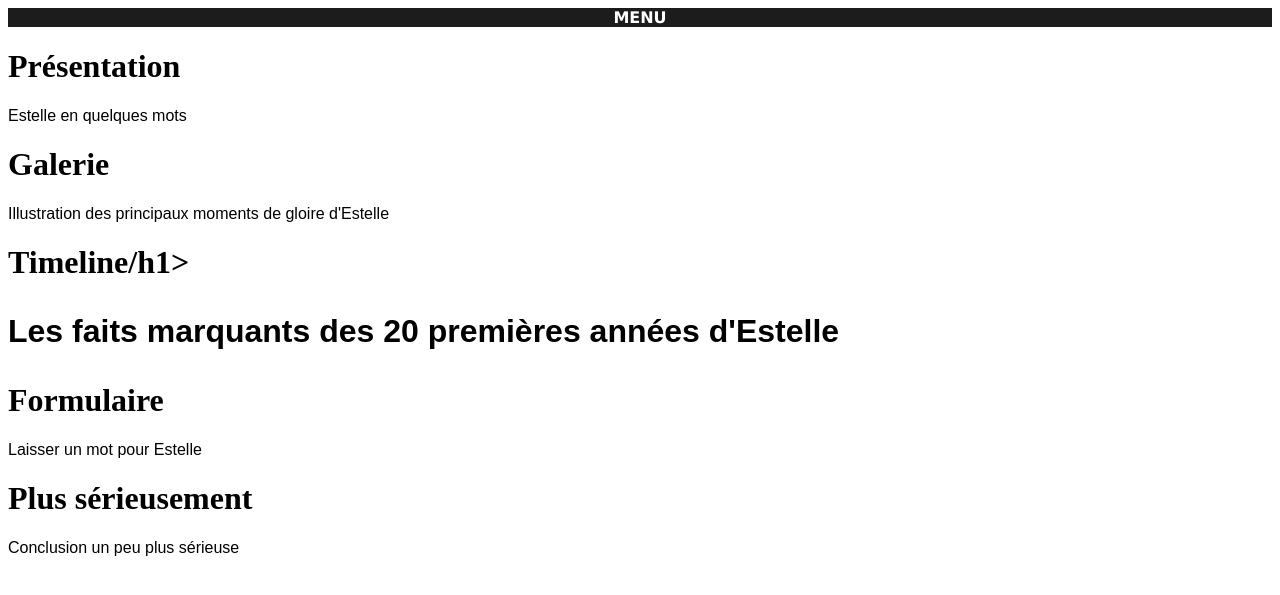
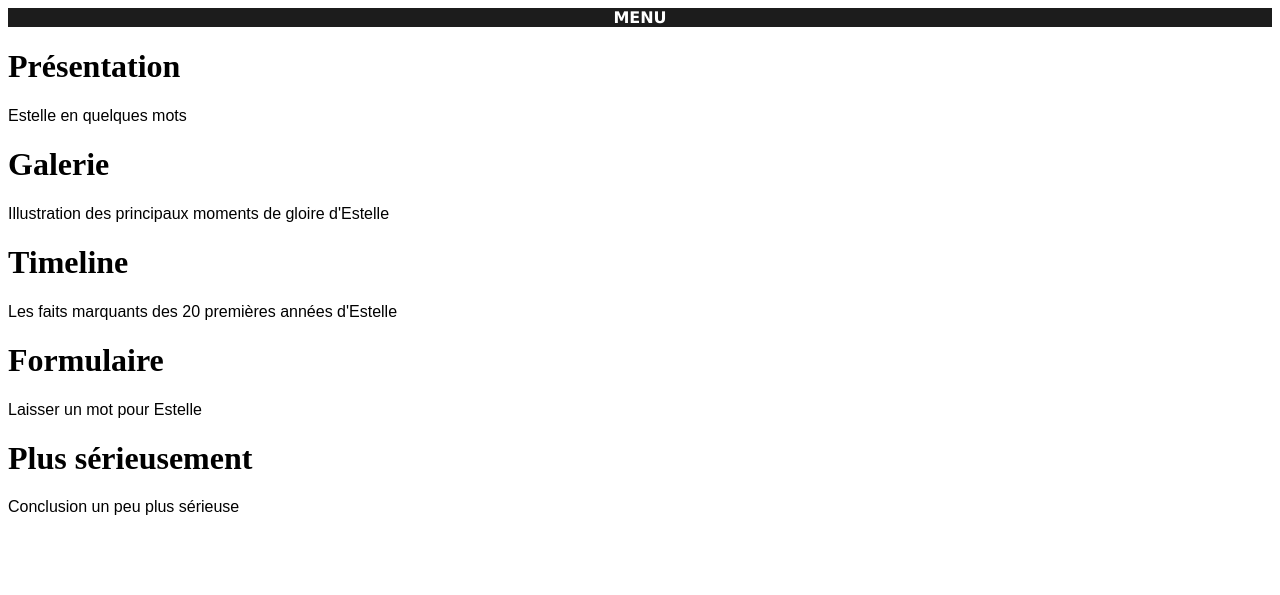
Before and after one commit to Simpleprune/simpleprune.github.io, a Jekyll site: the page menu.html, which Jekyll copies as it is, in a window 1280 px wide. Shown: the top 595 px of the page. Built offline with Jekyll 4.4.1, drawn with Linux system fonts in a browser that asks for light colours.

```diff
--- a/menu.html
+++ b/menu.html
@@ -27,7 +27,7 @@
     </div>
 
     <div class="card" id="timeline">
-      <h1>Timeline/h1>
+      <h1>Timeline</h1>
       <p>Les faits marquants des 20 premières années d'Estelle</p>
     </div>
 
```
